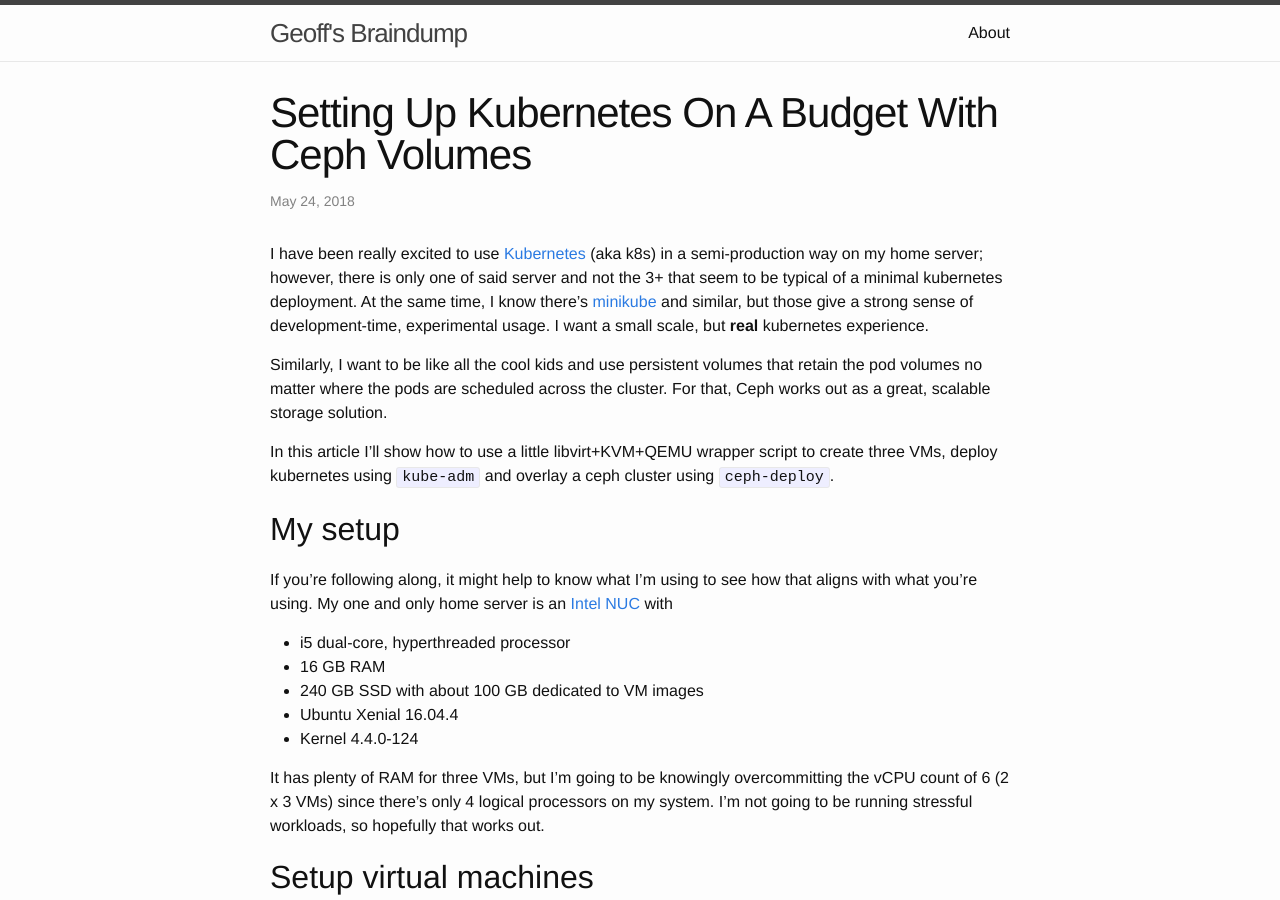
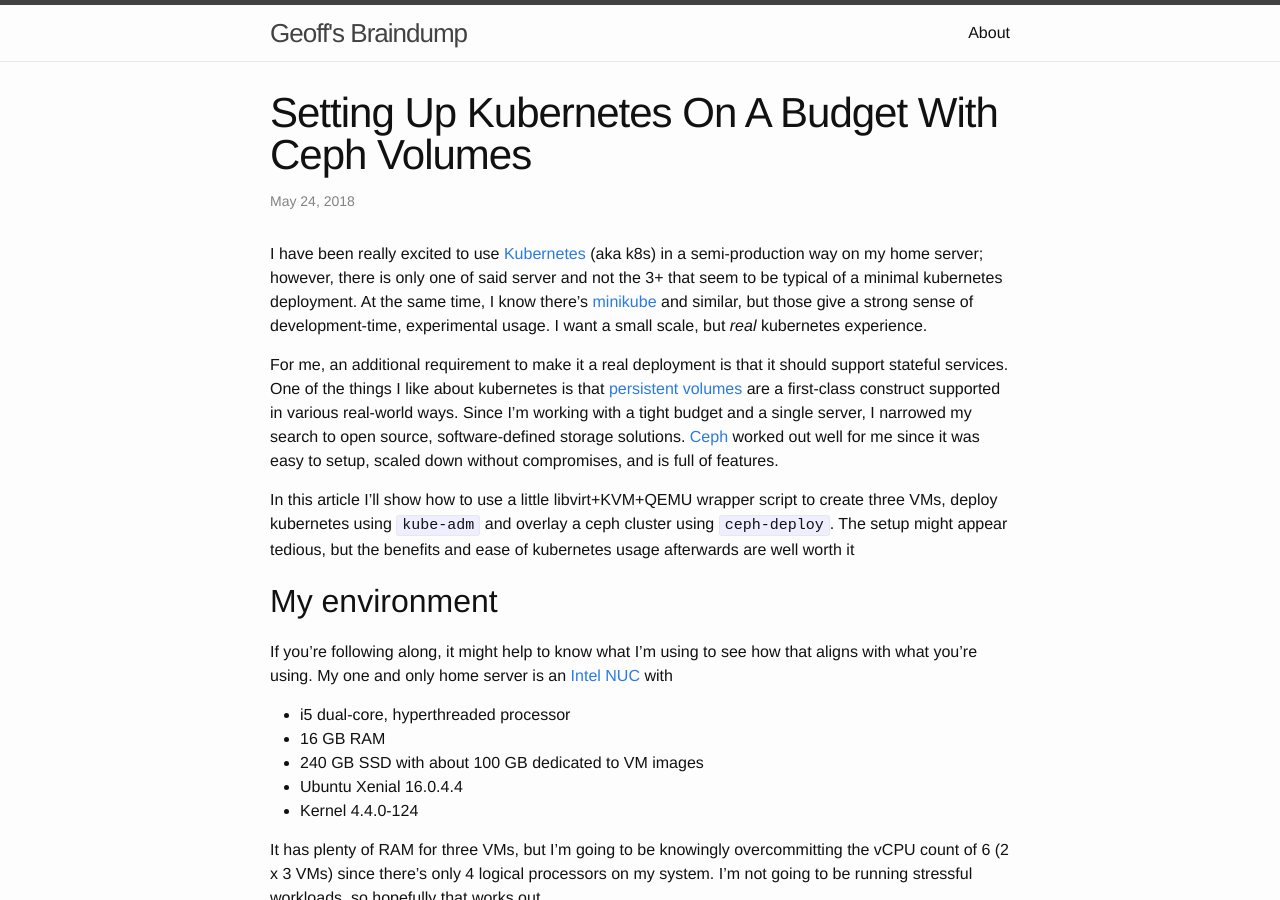
Before and after one commit to itzg/itzg.github.io, a Jekyll site: the page built from _posts/2018-05-24-setting-up-kubernetes-on-a-budget-with-ceph-volumes.md, in a window 1280 px wide and 900 px high. Built offline with Jekyll 4.4.1, drawn with Linux system fonts in a browser that asks for light colours; nearby versions of some CDN libraries; our own code applies the rules of GitHub Pages for plain Markdown files.

Commit message:
Uploaded by https://stackedit.io/

```diff
--- a/_posts/2018-05-24-setting-up-kubernetes-on-a-budget-with-ceph-volumes.md
+++ b/_posts/2018-05-24-setting-up-kubernetes-on-a-budget-with-ceph-volumes.md
@@ -3,16 +3,16 @@
 
 ---
 
-<p>I have been really excited to use <a href="https://kubernetes.io/">Kubernetes</a> (aka k8s) in a semi-production way on my home server; however, there is only one of said server and not the 3+ that seem to be typical of a minimal kubernetes deployment. At the same time, I know there’s <a href="https://github.com/kubernetes/minikube/">minikube</a> and similar, but those give a strong sense of development-time, experimental usage. I want a small scale, but <strong>real</strong> kubernetes experience.</p>
-<p>Similarly, I want to be like all the cool kids and use persistent volumes that retain the pod volumes no matter where the pods are scheduled across the cluster. For that, Ceph works out as a great, scalable storage solution.</p>
-<p>In this article I’ll show how to use a little libvirt+KVM+QEMU wrapper script to create three VMs, deploy kubernetes using <code>kube-adm</code> and overlay a ceph cluster using <code>ceph-deploy</code>.</p>
-<h2 id="my-setup">My setup</h2>
+<p>I have been really excited to use <a href="https://kubernetes.io/">Kubernetes</a> (aka k8s) in a semi-production way on my home server; however, there is only one of said server and not the 3+ that seem to be typical of a minimal kubernetes deployment. At the same time, I know there’s <a href="https://github.com/kubernetes/minikube/">minikube</a> and similar, but those give a strong sense of development-time, experimental usage. I want a small scale, but <em>real</em> kubernetes experience.</p>
+<p>For me, an additional requirement to make it a real deployment is that it should support stateful services. One of the things I like about kubernetes is that <a href="https://kubernetes.io/docs/concepts/storage/persistent-volumes/">persistent volumes</a> are a first-class construct supported in various real-world ways. Since I’m working with a tight budget and a single server, I narrowed my search to open source, software-defined storage solutions. <a href="https://ceph.com/">Ceph</a> worked out well for me since it was easy to setup, scaled down without compromises, and is full of features.</p>
+<p>In this article I’ll show how to use a little libvirt+KVM+QEMU wrapper script to create three VMs, deploy kubernetes using <code>kube-adm</code> and overlay a ceph cluster using <code>ceph-deploy</code>. The setup might appear tedious, but the benefits and ease of kubernetes usage afterwards are well worth it</p>
+<h2 id="my-environment">My environment</h2>
 <p>If you’re following along, it might help to know what I’m using to see how that aligns with what you’re using. My one and only home server is an <a href="https://www.intel.com/content/www/us/en/products/boards-kits/nuc.html">Intel NUC</a> with</p>
 <ul>
 <li>i5 dual-core, hyperthreaded processor</li>
 <li>16 GB RAM</li>
 <li>240 GB SSD with about 100 GB dedicated to VM images</li>
-<li>Ubuntu Xenial 16.04.4</li>
+<li>Ubuntu Xenial 16.0.4.4</li>
 <li>Kernel 4.4.0-124</li>
 </ul>
 <p>It has plenty of RAM for three VMs, but I’m going to be knowingly overcommitting the vCPU count of 6 (2 x 3 VMs) since there’s only 4 logical processors on my system. I’m not going to be running stressful workloads, so hopefully that works out.</p>
```
